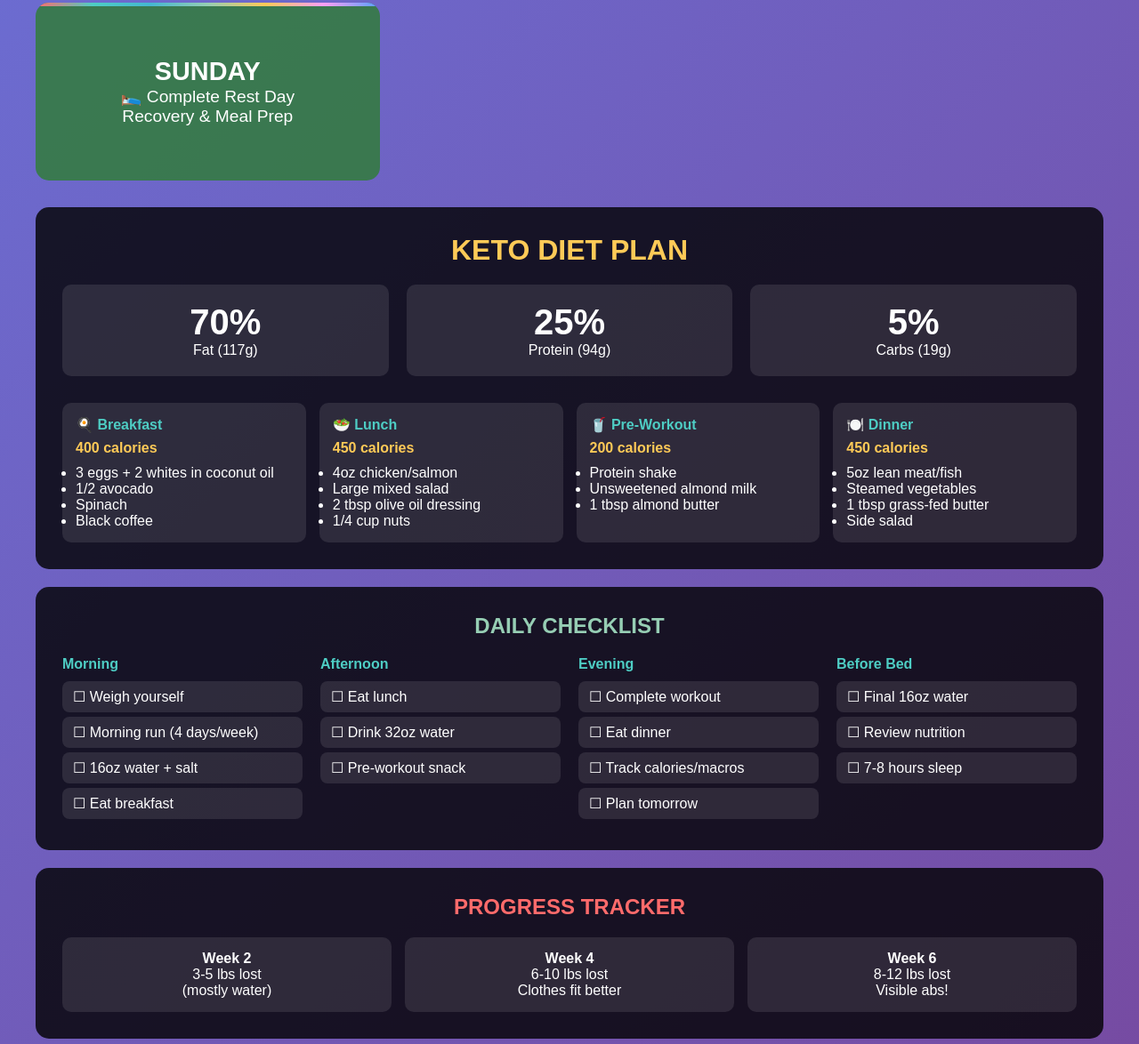
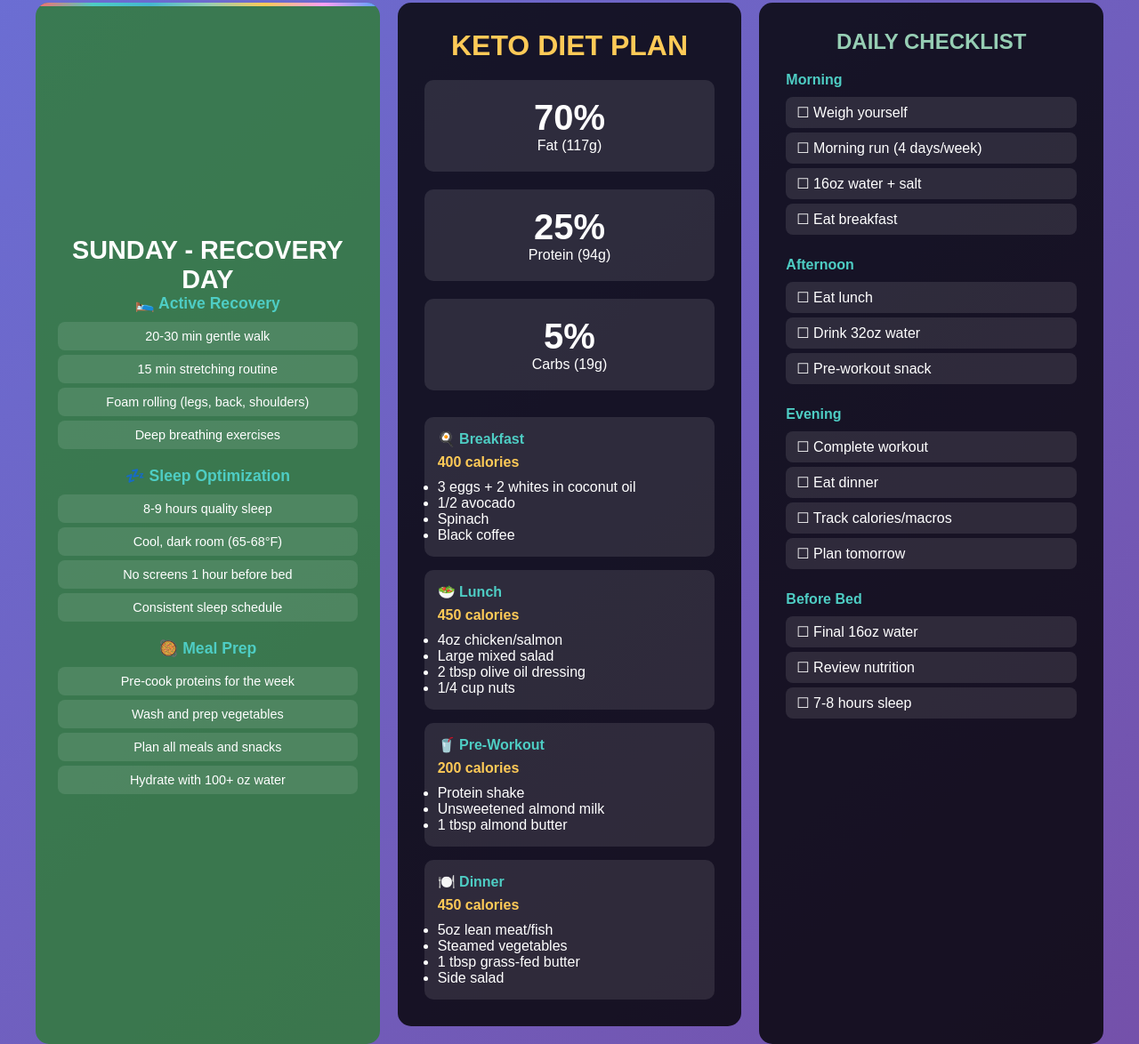
Before and after one commit to Rdbrennan/AiWorkouts, a plain HTML site: page index.html in a window 1280 px wide. Shown: the part 1400-2574 px from the top of the page at 89% size. Drawn offline with Linux system fonts and the light colour scheme.

Commit message:
Update index.html

```diff
--- a/index.html
+++ b/index.html
@@ -364,11 +364,11 @@
                     <ul class="exercise-list">
                         <li>Push-ups: 3×12-15</li>
                         <li>Pull-ups: 3×8-12</li>
-                        <li>DB Bench: 3×10-12</li>
-                        <li>DB Rows: 3×10-12</li>
-                        <li>Overhead Press: 3×8-10</li>
+                        <li>DB Bench: 3×10-12 (30lb)</li>
+                        <li>DB Rows: 3×10-12 (30lb)</li>
+                        <li>Overhead Press: 3×8-10 (30lb)</li>
                         <li>Plank: 3×60sec</li>
-                        <li>Russian Twists: 3×20</li>
+                        <li>Jack Knife: 3×20</li>
                         <li>Bicycle Crunches: 3×20</li>
                     </ul>
                 </div>
@@ -470,12 +470,36 @@
 
             <div class="day-card rest-day">
                 <div class="rest-content">
-                    <h2>SUNDAY</h2>
-                    <p>🛌 Complete Rest Day</p>
-                    <p>Recovery & Meal Prep</p>
+                    <h2>SUNDAY - RECOVERY DAY</h2>
+                    <div class="workout-section">
+                        <div class="workout-title">🛌 Active Recovery</div>
+                        <ul class="exercise-list">
+                            <li>20-30 min gentle walk</li>
+                            <li>15 min stretching routine</li>
+                            <li>Foam rolling (legs, back, shoulders)</li>
+                            <li>Deep breathing exercises</li>
+                        </ul>
+                    </div>
+                    <div class="workout-section">
+                        <div class="workout-title">💤 Sleep Optimization</div>
+                        <ul class="exercise-list">
+                            <li>8-9 hours quality sleep</li>
+                            <li>Cool, dark room (65-68°F)</li>
+                            <li>No screens 1 hour before bed</li>
+                            <li>Consistent sleep schedule</li>
+                        </ul>
+                    </div>
+                    <div class="workout-section">
+                        <div class="workout-title">🥘 Meal Prep</div>
+                        <ul class="exercise-list">
+                            <li>Pre-cook proteins for the week</li>
+                            <li>Wash and prep vegetables</li>
+                            <li>Plan all meals and snacks</li>
+                            <li>Hydrate with 100+ oz water</li>
+                        </ul>
+                    </div>
                 </div>
             </div>
-        </div>
 
         <div class="weekly-plan" id="week2">
             <div class="day-card">
```
